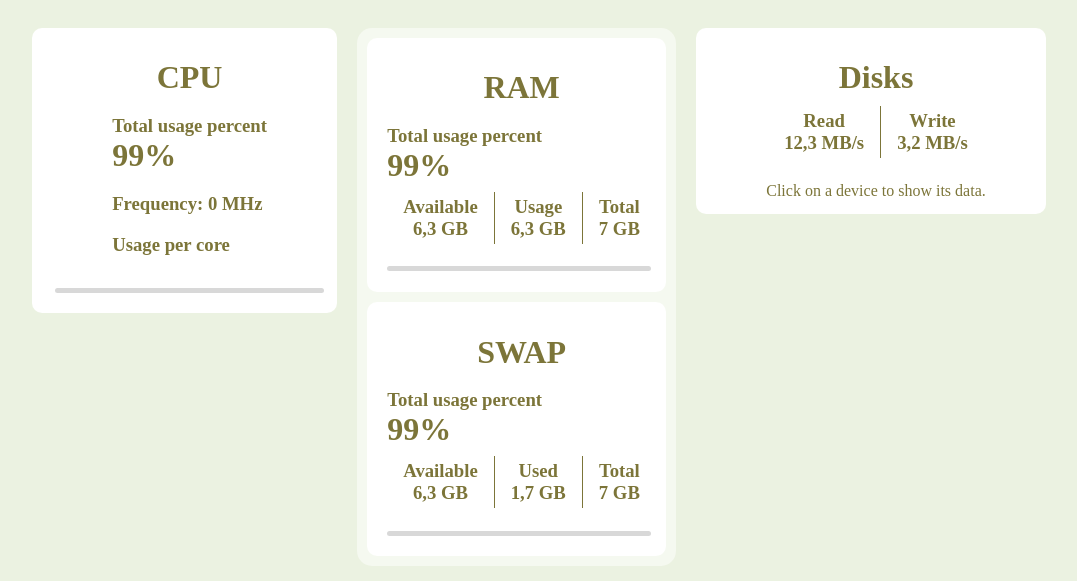
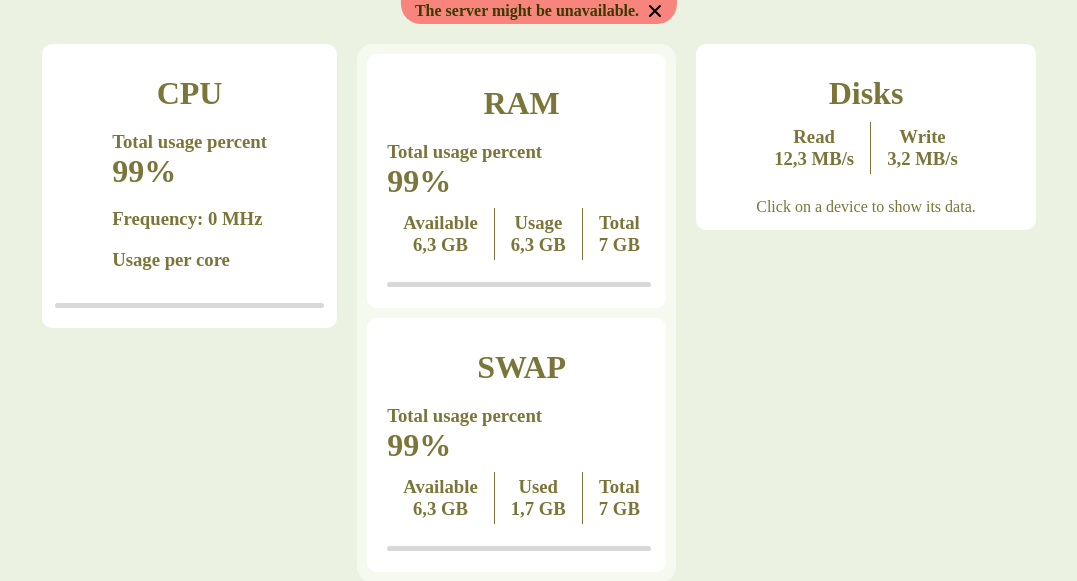
Before and after one commit to FeDevXYZ/marconiDASH, a Python web app: template templates/index.html in a window 1280 px wide. Shown: the top 581 px of the page, without its empty margins (101-1178 px from the left). Run offline with Jinja, Linux system fonts and the light colour scheme; the template is opened without the code that fills it, so the values that code supplies are empty.

Commit message:
feat(errors): add warning for unavailable server, with relative adjustments to main loop and timeouts

```diff
--- a/static/style.css
+++ b/static/style.css
@@ -1,5 +1,24 @@
 body{
     background: #ebf2e1;
+}
+.warning{
+    margin-left: 50%;
+    transform: translateX(-50%);
+    display: flex;
+    align-items: center;
+    justify-content: space-between;
+    background: rgb(255 67 67 / 0.62);
+    padding: 0 10px 0 10px;
+    text-align: left;
+    border-radius: 0 0 20px 20px;
+    margin-top: -10px;
+    color: #3d3800;
+    font-weight: bold;
+    width: fit-content;
+    height: 2vw;
+    p{
+        padding: 4px;
+    }
 }
 .container{
     display: flex;
@@ -20,7 +39,7 @@ body{
     flex-direction: column;
     justify-content: flex-start;
     align-items: center;
-    padding: 10px 10px 10px 20px;
+    padding: 10px;
     color: #7C7539FF;
     border-radius: 10px;
     width: 21.5vw;
--- a/templates/index.html
+++ b/templates/index.html
@@ -6,6 +6,12 @@
   <title>marconiDASH</title>
 </head>
 <body>
+<div id="warning" class="warning" style="display: none">
+  <p id="warningmsg">The server might be unavailable.</p>
+  <svg width="24" height="24" viewBox="0 0 24 24" fill="none" xmlns="http://www.w3.org/2000/svg" onclick="warning.style='display: none'">
+    <path d="M17 17L7 7.00002M17 7L7.00001 17" stroke="black" stroke-width="2" stroke-linecap="round"/>
+  </svg>
+</div>
 <div class="main">
   <div class="container">
     <!-- <p id="data-debug"></p> used only for debug -->
@@ -140,6 +146,9 @@
     const devicetitle = document.getElementById("device-title")
     const pr_disk = document.getElementById("disk-progress")
 
+    const warning = document.getElementById("warning")
+    const warning_text = document.getElementById("warningmsg")
+
     async function getDiskData(device) {
         const raw = await fetch("/diskdata", {
             method: "POST",
@@ -150,8 +159,17 @@
     }
 
     async function updateData() {
-        const r = await fetch("/data")
-        const j = await r.json()
+        let j
+        try{
+            const r = await fetch("/data", { signal: AbortSignal.timeout(3000) })
+            j = await r.json()
+            warning.style = "display: none"
+        }
+        catch (e){
+            console.error(e.name, e.message)
+            warning.style = "display: flex"
+            warning_text.textContent = "The server might be unavailable."
+        }
 
         const [load1, load5, load15] = j.cpu.loadavg // CPU LOAD AVERAGE
         const {count: count, frequency: frequency, notlogical: notlogical} = j.cpu // CPU
@@ -216,8 +234,11 @@
         }
     }
     devicedata.style = "display: none;"
-    updateData()
-    setInterval(updateData, 1000)
+    async function loop() {
+        await updateData()
+        setTimeout(loop, 1000)
+    }
+    loop()
 </script>
 </body>
 </html>
```
